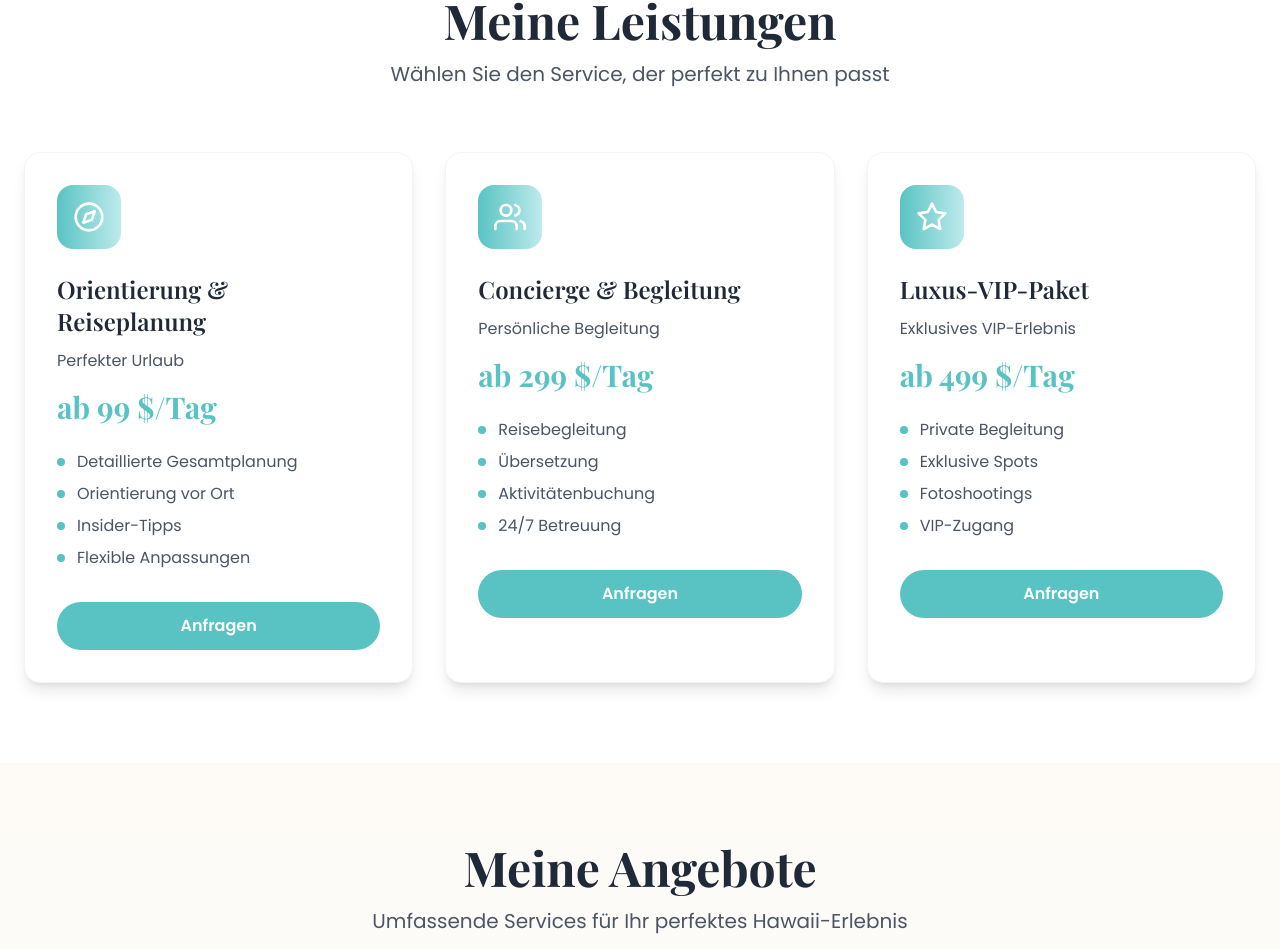
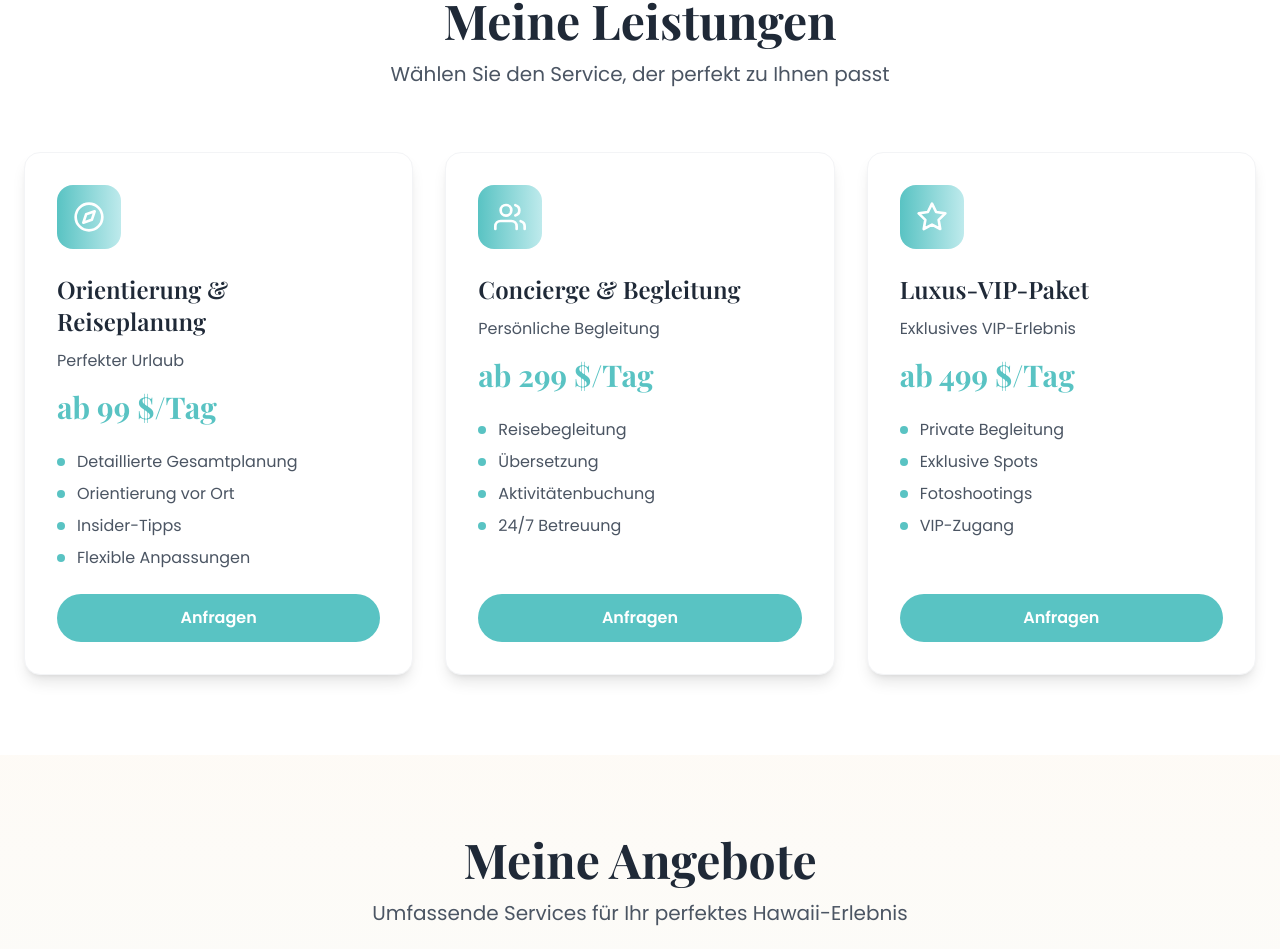
Before and after one commit to hawaiipanoramatours-prog/hawaiipanoramatours, a React (Vite) app: page / in a window 1280 px wide. Shown: the part 1456-2405 px from the top of the page. Built offline with nearby package versions, Linux system fonts and the light colour scheme.

Commit message:
Update Sections.impl.jsx

```diff
--- a/src/components/Sections.impl.jsx
+++ b/src/components/Sections.impl.jsx
@@ -2,7 +2,7 @@ import { motion } from 'framer-motion'
 import * as Fi from 'react-icons/fi'
 import SafeIcon from './SafeIcon'
 
-export function Hero({ content, lang }){
+export function Hero({ content, lang }) {
   const h = content.hero
   const bg = h.bg
   return (
@@ -58,7 +58,7 @@ export function Hero({ content, lang }){
   )
 }
 
-export function HowItWorks({ content, lang }){
+export function HowItWorks({ content, lang }) {
   const h = content.how
   return (
     <section className="py-20 bg-gradient-to-b from-white to-sand/20">
@@ -112,7 +112,8 @@ export function HowItWorks({ content, lang }){
   )
 }
 
-export function ServicesSection({ content, lang }){
+/* 🔧 Neu ausgerichtete Karten, Buttons alle auf einer Linie */
+export function ServicesSection({ content, lang }) {
   const items = content.services
   return (
     <section id="services" className="py-20 bg-white">
@@ -133,13 +134,14 @@ export function ServicesSection({ content, lang }){
               : 'Wählen Sie den Service, der perfekt zu Ihnen passt'}
           </p>
         </motion.div>
+
         <div className="grid md:grid-cols-3 gap-8 max-w-7xl mx-auto">
           {items.map((s, i) => {
             const Icon = Fi[s.icon]
             return (
               <motion.div
                 key={i}
-                className="bg-white rounded-2xl p-8 shadow-lg hover:shadow-2xl border border-gray-100"
+                className="bg-white rounded-2xl p-8 shadow-lg hover:shadow-2xl border border-gray-100 flex flex-col"
                 initial={{ opacity: 0, y: 30 }}
                 whileInView={{ opacity: 1, y: 0 }}
                 transition={{ duration: 0.6, delay: i * 0.2 }}
@@ -148,18 +150,22 @@ export function ServicesSection({ content, lang }){
                 <div className="w-16 h-16 bg-gradient-to-r from-turquoise to-light-blue rounded-2xl grid place-items-center mb-6">
                   <SafeIcon icon={Icon} className="w-8 h-8 text-white" />
                 </div>
+
                 <h3 className="font-playfair text-2xl font-semibold text-gray-800 mb-3">
                   {s.title[lang] || s.title.de}
                 </h3>
+
                 <p className="font-poppins text-gray-600 mb-4">
                   {s.desc[lang] || s.desc.de}
                 </p>
+
                 <div className="mb-6">
                   <span className="font-playfair text-3xl font-bold text-turquoise">
                     {s.price}
                   </span>
                 </div>
-                <ul className="space-y-2 mb-8">
+
+                <ul className="space-y-2 mb-6">
                   {s.features.map((f, idx) => (
                     <li
                       key={idx}
@@ -170,6 +176,8 @@ export function ServicesSection({ content, lang }){
                     </li>
                   ))}
                 </ul>
+
+                <div className="mt-auto">
                   <a
                     href={content.brand.social.calendly}
                     target="_blank"
@@ -178,6 +186,7 @@ export function ServicesSection({ content, lang }){
                   >
                     {lang === 'en' ? 'Enquire' : 'Anfragen'}
                   </a>
+                </div>
               </motion.div>
             )
           })}
@@ -187,7 +196,7 @@ export function ServicesSection({ content, lang }){
   )
 }
 
-export function Offerings({ content, lang }){
+export function Offerings({ content, lang }) {
   const items = content.offerings
   return (
     <section className="py-20 bg-gradient-to-b from-sand/20 to-light-blue/10">
@@ -238,8 +247,8 @@ export function Offerings({ content, lang }){
   )
 }
 
-/* ✅ NEU: Galerie-Sektion mit deinen 6 Bildern */
-export function Gallery(){
+/* Galerie-Sektion */
+export function Gallery() {
   const images = [
     { src: '/Gallery1.JPG', alt: 'Kunden auf Hawaii Tour 1' },
     { src: '/Gallery2.jpg', alt: 'Kunden auf Hawaii Tour 2' },
@@ -288,7 +297,7 @@ export function Gallery(){
   )
 }
 
-export function Testimonials({ content }){
+export function Testimonials({ content }) {
   const list = content.testimonials
   return (
     <section className="py-20 bg-white">
@@ -303,7 +312,6 @@ export function Testimonials({ content }){
           <h2 className="font-playfair text-4xl md:text-5xl font-bold text-gray-800 mb-4">
             Was meine Gäste sagen
           </h2>
-          {/* Untertitel entfernt, wie wir es angepasst hatten */}
         </motion.div>
         <div className="grid md:grid-cols-2 lg:grid-cols-3 gap-8 max-w-7xl mx-auto">
           {list.map((t, i) => (
@@ -337,7 +345,7 @@ export function Testimonials({ content }){
   )
 }
 
-export function ContactCTA({ content, lang }){
+export function ContactCTA({ content, lang }) {
   const c = content.cta
   return (
     <section
@@ -385,7 +393,7 @@ export function ContactCTA({ content, lang }){
   )
 }
 
-export function Footer({ content }){
+export function Footer({ content }) {
   return (
     <footer className="bg-gray-800 text-white py-12">
       <div className="container mx-auto px-6">
```
Lines whose indentation alone changed are shown as unchanged.
